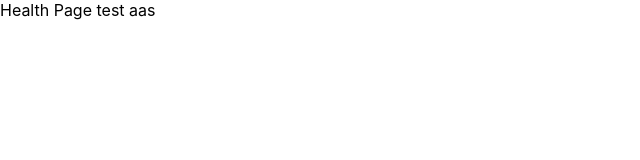
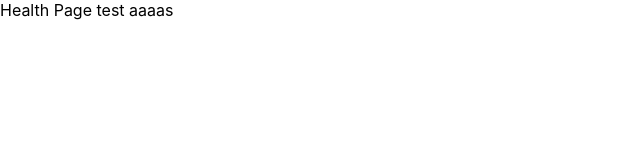
Before and after one commit to Ryanromaris/ForFingerPrincess, a Next.js app: page /health in a window 1280 px wide. Shown: the top 160 px of the page, without its empty margins (0-640 px from the left). Built offline with nearby package versions, Linux system fonts and the light colour scheme.

Commit message:
✨ feat(test): test
as

```diff
--- a/src/pages/health/index.tsx
+++ b/src/pages/health/index.tsx
@@ -1,5 +1,5 @@
 const HealthPage = () => {
-	return <>Health Page test aas</>;
+	return <>Health Page test aaaas</>;
 };
 
 export default HealthPage;
```
